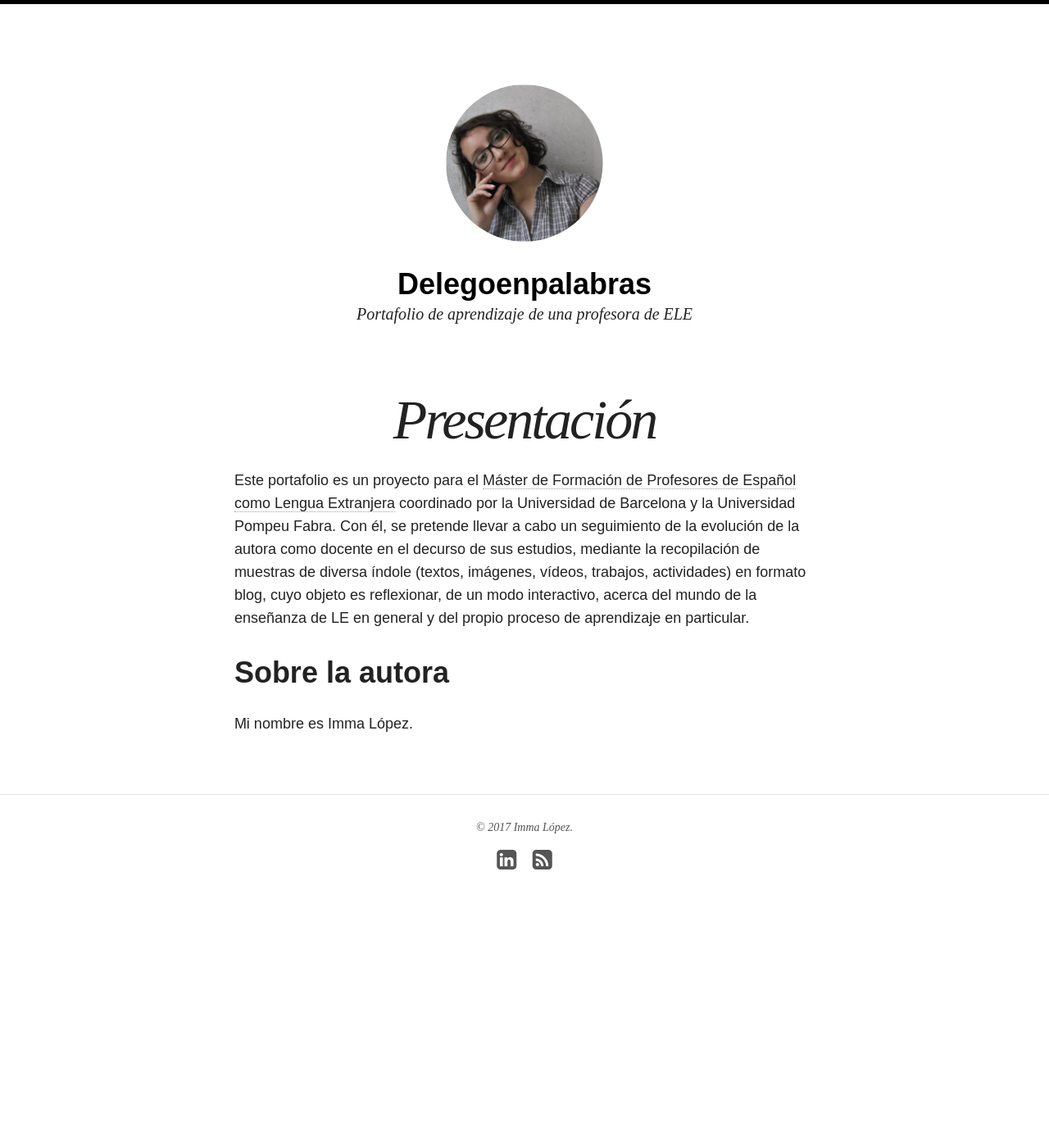
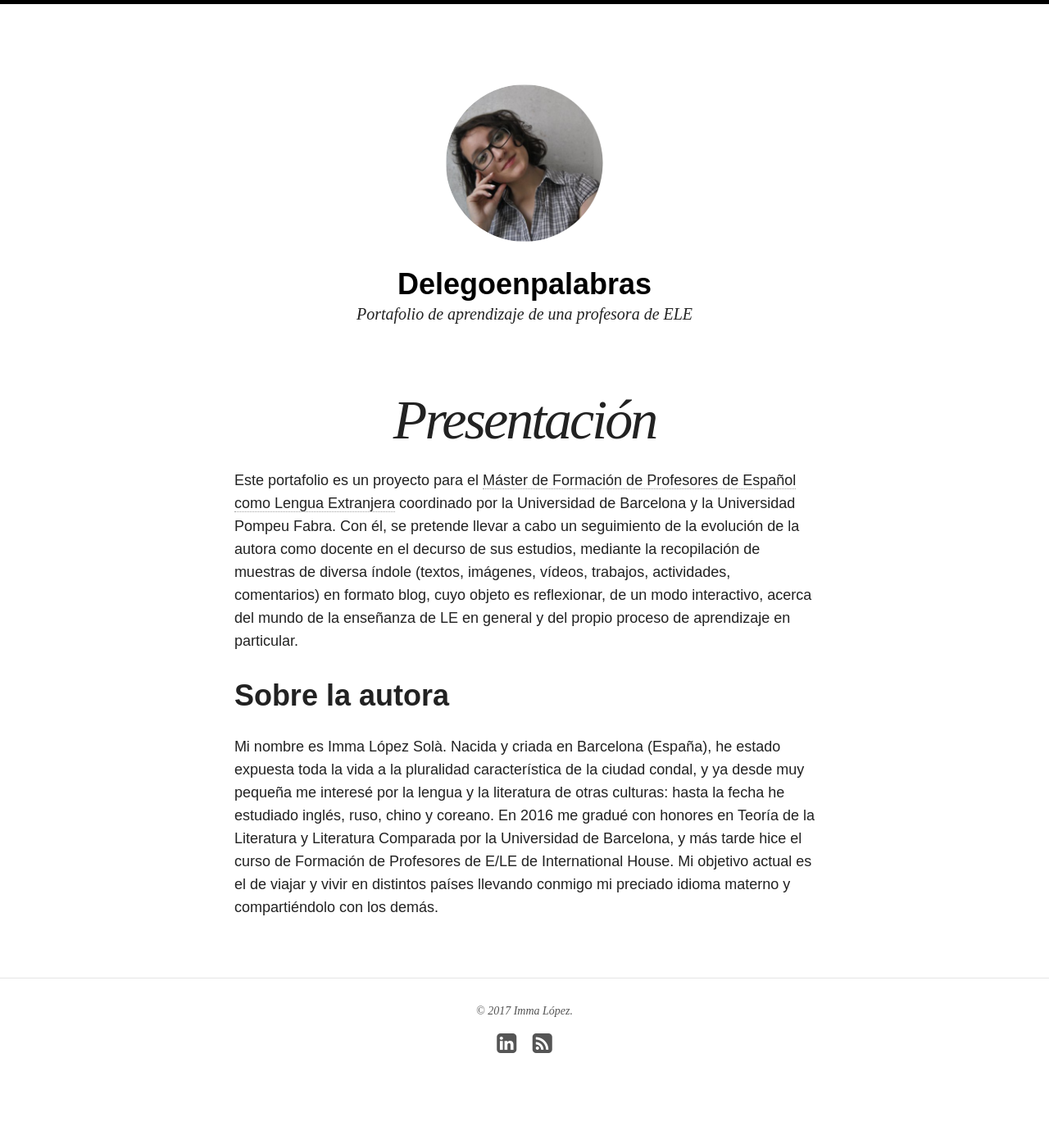
Before and after one commit to immalopez/immalopez.github.io, a Jekyll site: the page built from about/index.md, in a window 1280 px wide. Shown: the whole page at 82% size. Built offline with Jekyll 4.4.1, drawn with Linux system fonts in a browser that asks for light colours; nearby versions of some CDN libraries; before the commit the page ends 1161 px from its top, so only the background shows below that.

Commit message:
Update index.md

```diff
--- a/about/index.md
+++ b/about/index.md
@@ -9,8 +9,8 @@ modified: 2014-08-08T19:44:38.564948-04:00
 #  creditlink: http://wegraphics.net/downloads/free-ultimate-blurred-background-pack/
 ---
 
-Este portafolio es un proyecto para el [Máster de Formación de Profesores de Español como Lengua Extranjera](https://www.ub.edu/portal/web/educacion/masteres-universitarios/-/ensenyament/detallEnsenyament/1060507) coordinado por la Universidad de Barcelona y la Universidad Pompeu Fabra. Con él, se pretende llevar a cabo un seguimiento de la evolución de la autora como docente en el decurso de sus estudios, mediante la recopilación de muestras de diversa índole (textos, imágenes, vídeos, trabajos, actividades) en formato blog, cuyo objeto es reflexionar, de un modo interactivo, acerca del mundo de la enseñanza de LE en general y del propio proceso de aprendizaje en particular.
+Este portafolio es un proyecto para el [Máster de Formación de Profesores de Español como Lengua Extranjera](https://www.ub.edu/portal/web/educacion/masteres-universitarios/-/ensenyament/detallEnsenyament/1060507) coordinado por la Universidad de Barcelona y la Universidad Pompeu Fabra. Con él, se pretende llevar a cabo un seguimiento de la evolución de la autora como docente en el decurso de sus estudios, mediante la recopilación de muestras de diversa índole (textos, imágenes, vídeos, trabajos, actividades, comentarios) en formato blog, cuyo objeto es reflexionar, de un modo interactivo, acerca del mundo de la enseñanza de LE en general y del propio proceso de aprendizaje en particular.
 
 # Sobre la autora
 
-Mi nombre es Imma López.
+Mi nombre es Imma López Solà. Nacida y criada en Barcelona (España), he estado expuesta toda la vida a la pluralidad característica de la ciudad condal, y ya desde muy pequeña me interesé por la lengua y la literatura de otras culturas: hasta la fecha he estudiado inglés, ruso, chino y coreano. En 2016 me gradué con honores en Teoría de la Literatura y Literatura Comparada por la Universidad de Barcelona, y más tarde hice el curso de Formación de Profesores de E/LE de International House. Mi objetivo actual es el de viajar y vivir en distintos países llevando conmigo mi preciado idioma materno y compartiéndolo con los demás.
```
